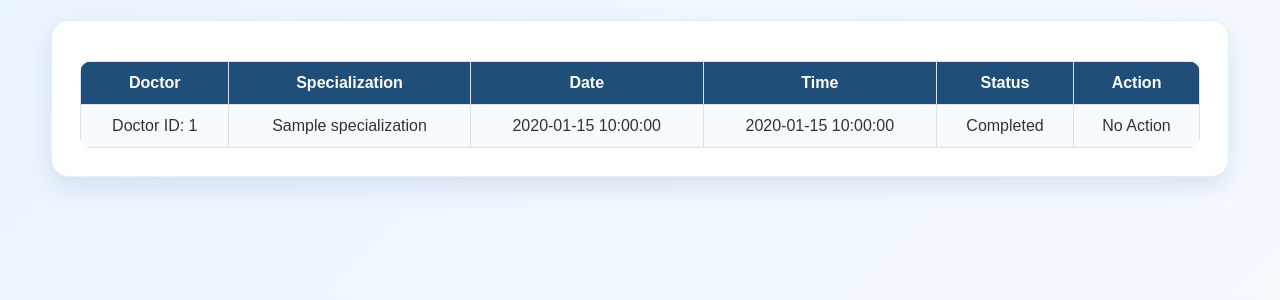
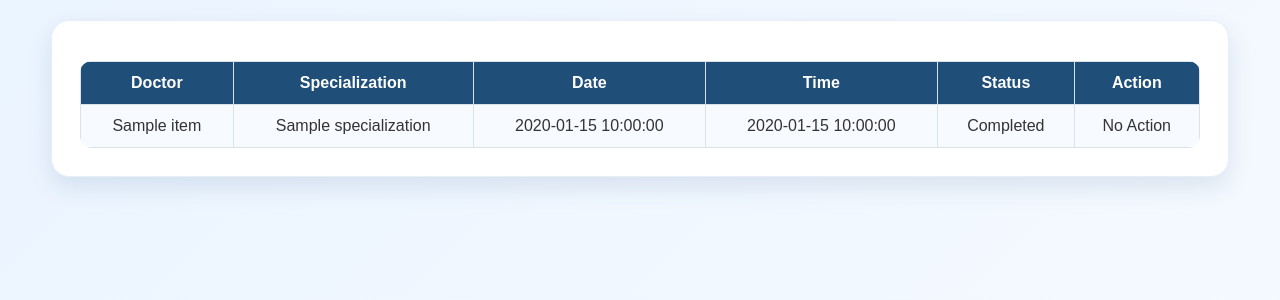
Before and after one commit to adityapatel2202/doctor-appointment-devops-project, a Flask app: page /my-appointments in a window 1280 px wide. Shown: the part 76-376 px from the top of the page. Run offline with Flask 3, Linux system fonts and the light colour scheme; the visitor is signed in with stand-in values (Sample User, id 1); a database or web service that is not in the repository returns one stand-in record (values such as "Sample title"); data that the repository does not hold is empty.

Commit message:
Fix doctor dashboard appointment display

```diff
--- a/main_app/templates/doctor_dashboard.html
+++ b/main_app/templates/doctor_dashboard.html
@@ -16,7 +16,7 @@
             </div>
 
             <div class="header-actions">
-                <a class="btn" href="{{ url_for('doctor_dashboard') }}">My Profile</a>
+                <a class="btn" href="{{ url_for('doctor_profile') }}">My Profile</a>
                 <a class="btn" href="{{ url_for('add_slot') }}">Add Slot</a>
                 <a class="btn logout-btn" href="{{ url_for('logout') }}">Logout</a>
             </div>
--- a/main_app/templates/my_appointments.html
+++ b/main_app/templates/my_appointments.html
@@ -37,7 +37,7 @@
 
                 {% for appointment in appointments %}
                 <tr>
-                    <td>Doctor ID: {{ appointment.doctor_id }}</td>
+                    <td>{{ appointment.doctor_name }}</td>
                     <td>{{ appointment.specialization }}</td>
                     <td>{{ appointment.appointment_date }}</td>
                     <td>{{ appointment.appointment_time }}</td>
```
